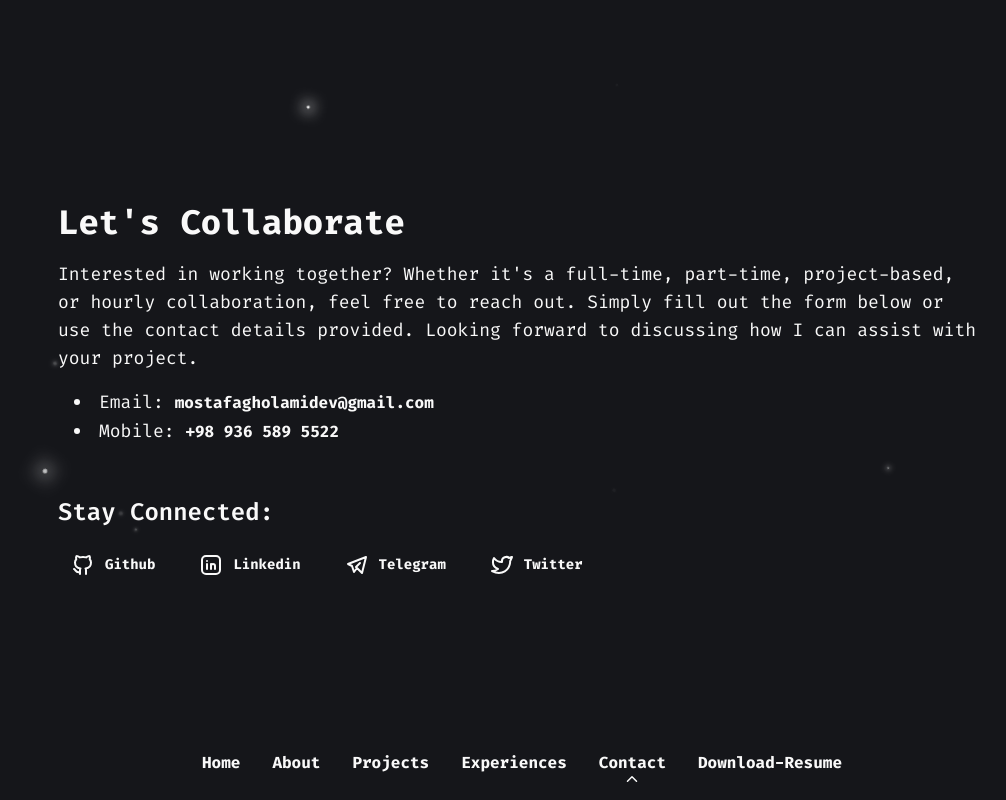
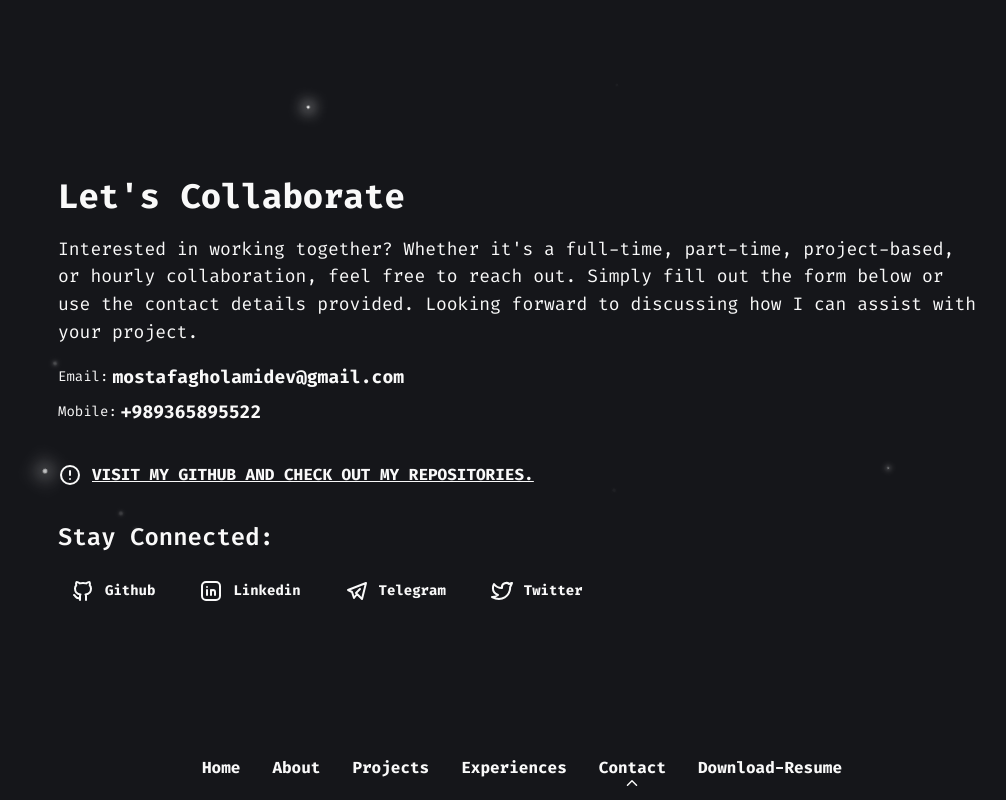
Before and after one commit to mst-ghi/mst-ghi.github.io, a Next.js app: page /contact in a window 1280 px wide. Shown: the whole page, without its empty margins (118-1124 px from the left). Built offline with nearby package versions, Linux system fonts and the light colour scheme.

Commit message:
source updated
Signed-off-by: Mostafa Gholami <mostafagholamidev@gmail.com>

```diff
--- a/src/app/contact/page.tsx
+++ b/src/app/contact/page.tsx
@@ -1,17 +1,21 @@
 'use client';
 
+import Link from 'next/link';
 import { AppData } from '@/data';
+import { useMediaQueries } from '@/hooks';
 import { AppPage } from '@/components/shell';
-import { Anchor, Button, Flex, List, Text } from '@mantine/core';
+import { Anchor, Button, Flex, Text } from '@mantine/core';
 import {
+  IconAlertCircle,
   IconBrandGithub,
   IconBrandLinkedin,
   IconBrandTelegram,
   IconBrandTwitter,
 } from '@tabler/icons-react';
-import Link from 'next/link';
 
 export default function ContactPage() {
+  const { isDesktop } = useMediaQueries();
+
   return (
     <AppPage title="Let's Collaborate">
       <Text fz={18}>
@@ -20,23 +24,42 @@ export default function ContactPage() {
         contact details provided. Looking forward to discussing how I can assist with your project.
       </Text>
 
-      <List withPadding size='lg'>
-        <List.Item>
-          Email:{' '}
-          <Anchor href={`mail::${AppData.email}`} aria-label={AppData.email}>
-            {AppData.email}
-          </Anchor>
-        </List.Item>
+      <Flex direction='row' align='center' gap={4}>
+        <Text size='sm' fw={400}>
+          Email:
+        </Text>
+        <Anchor
+          href={`mail::${AppData.email}`}
+          aria-label={AppData.email}
+          size={isDesktop ? 'lg' : 'sm'}
+        >
+          {AppData.email}
+        </Anchor>
+      </Flex>
 
-        <List.Item>
-          Mobile:{' '}
-          <Anchor href={`tel::${AppData.phone.replaceAll(' ', '')}`} aria-label={AppData.phone}>
-            {AppData.phone}
-          </Anchor>
-        </List.Item>
-      </List>
+      <Flex direction='row' align='center' gap={4} mt='-xs'>
+        <Text size='sm' fw={400}>
+          Mobile:
+        </Text>
+        <Anchor
+          href={`tel::${AppData.phone.replaceAll(' ', '')}`}
+          aria-label={AppData.phone}
+          size={isDesktop ? 'lg' : 'sm'}
+        >
+          {AppData.phone.replaceAll(' ', '')}
+        </Anchor>
+      </Flex>
 
-      <Text mt='xl' fw={600} fz={24}>
+      <Link href={'https://github.com/mst-ghi'} target='_blank'>
+        <Flex direction='row' gap='xs' mt='lg'>
+          <IconAlertCircle />
+          <Text fw={700} tt='uppercase' td='underline'>
+            Visit my GitHub and check out my repositories.
+          </Text>
+        </Flex>
+      </Link>
+
+      <Text mt='md' fw={600} fz={24}>
         Stay Connected:
       </Text>
 
--- a/src/app/page.tsx
+++ b/src/app/page.tsx
@@ -30,6 +30,8 @@ export default function HomePage() {
           1500,
           AppData.headlineStacks[3],
           1500,
+          AppData.headlineStacks[4],
+          1500,
         ]}
         wrapper='span'
         cursor={true}
--- a/src/components/shell/app-layout.tsx
+++ b/src/components/shell/app-layout.tsx
@@ -26,7 +26,6 @@ const AppLayout = ({ children }: { children: React.ReactNode }) => {
           flexDirection: 'column',
           justifyContent: 'center',
         },
-        footer: { padding: 16 },
       }}
     >
       {Array.from({ length: 16 }).map((e, idx) => (
--- a/src/components/shell/app-navigate.tsx
+++ b/src/components/shell/app-navigate.tsx
@@ -69,7 +69,8 @@ const AppNavigate = () => {
       align='center'
       justify='center'
       gap='xl'
-      mb={24}
+      h={48}
+      mb={8}
       mt={24}
     >
       {Links.map((ln, idx) => {
--- a/src/components/shell/app-page.tsx
+++ b/src/components/shell/app-page.tsx
@@ -13,14 +13,14 @@ const AppPage = ({ title, children }: AppPageProps) => {
   const { isMobile } = useMediaQueries();
 
   return (
-    <ScrollArea mb='md' mah={isMobile ? '100dvh' : 'calc(100dvh - 124px)'}>
+    <ScrollArea mb='md' mah={isMobile ? '100dvh' : 'calc(100dvh - 100px)'}>
       <motion.main
         initial={{ opacity: 0, y: 16 }}
         animate={{ opacity: 1, y: 0 }}
         exit={{ opacity: 0, y: -16 }}
         transition={{ duration: 0.2 }}
       >
-        <Container fluid={isMobile}>
+        <Container pos='relative' fluid={isMobile} px={isMobile ? 0 : undefined}>
           {title && <Title mb='md'>{title}</Title>}
           <Flex direction='column' gap='md' h='100%'>
             {children}
--- a/src/data/app.ts
+++ b/src/data/app.ts
@@ -13,9 +13,10 @@ export const AppData = {
   site: 'https://mst-ghi.github.io/',
   headlineStacks: [
     'Nodejs, Nestjs, Typeorm & Prisma, JWT & ACL, SocketIO',
-    'Reactjs, Nextjs, Turborepo, React Query, Redux & Zustand',
-    'Golang, Gin, Gorm Orm, Realtime, Scheduler',
+    'Reactjs, Nextjs, Turborepo, React-Query, Redux & Zustand',
+    'Golang, Gin, Gorm, Realtime, Scheduler',
     'Docker, Swagger, Redis, Caching, Queue, Microservice',
+    'Visit my GitHub and check out my repos.',
   ],
   bio: `I have ${experienceYear} years of experience in backend development with <b>PHP</b> and <b>Node.js</b>, utilizing frameworks such as <b>Laravel</b> and <b>NestJS</b>, as well as frontend development with <b>Vue</b>, <b>Nuxt</b>, <b>React</b>, and <b>Next.js</b>. <br><br>Since 2020, I have focused on building applications with <b>NestJS</b>, <b>Next.js</b>, and <b>Go</b>, further honing my expertise in both backend and frontend technologies. <br><br> Additionally, I have a background in <b><a href="https://en.wikipedia.org/wiki/Multitenancy" target="_blank">multitenant projects</a></b>, <b><a href="https://en.wikipedia.org/wiki/Microservices" target="_blank">microservices architecture</a></b>, <b><a href="https://kafka.apache.org/" target="_blank">Kafka</a></b>, <b><a href="https://en.wikipedia.org/wiki/Socket_programming" target="_blank">socket programming</a></b>, <b><a href="https://turbo.build/repo" target="_blank">Turborepo</a></b>, caching strategies, and queue management.`,
 };
--- a/src/data/experiences.ts
+++ b/src/data/experiences.ts
@@ -11,7 +11,7 @@ export const Experiences: Experience[] = [
     id: 'exp-1',
     label: 'Front-end Developer',
     company: 'Avid Advice LLC Co. Yerevan, Armenia',
-    date: 'Since October 2021',
+    date: 'October 2021 - September 2024',
     features: [
       'Developing a multitenant web app with Next.js for workouts, advice, legal, etc',
       'Project development utilizes Turborepo to create components as an internal package and handle multiple web apps in one source code',
--- a/src/data/projects.ts
+++ b/src/data/projects.ts
@@ -46,8 +46,8 @@ nutrition programs, athlete management, and social
 features. The backend was built with Nest.js, and the
 frontend was developed using Next.js.`,
     links: [
-      'https://maryamfatemi-app.liara.run',
-      'https://maryamfatemi-dashboard.liara.run',
+      'https://maryamfatemi.com',
+      'https://dashboard.maryamfatemi.com',
       'https://maryamfatemi-api.liara.run/docs',
     ],
   },
```
Also changed, not shown: src/app/experiences/page.tsx (+10 -3 lines), src/app/projects/page.tsx (+10 -5 lines), 1 other file (tests, documents, lock files or other folders).
